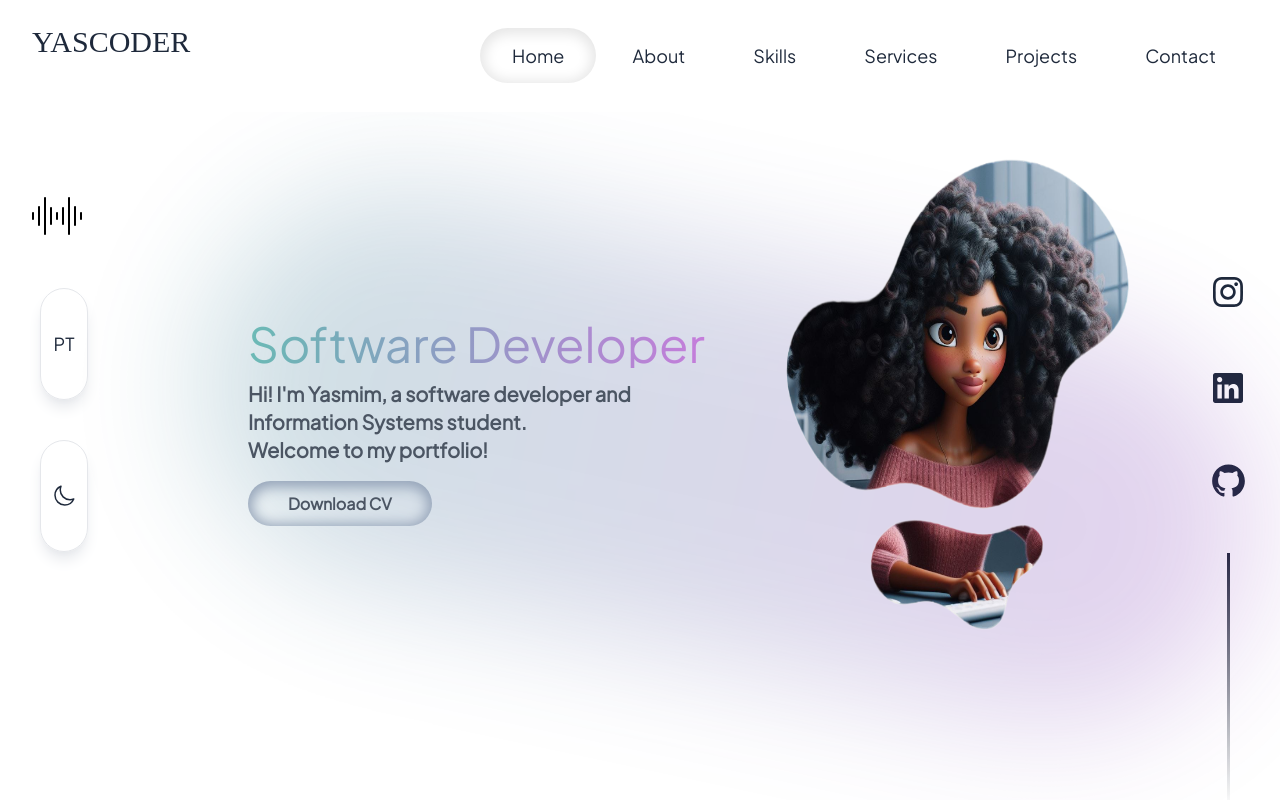
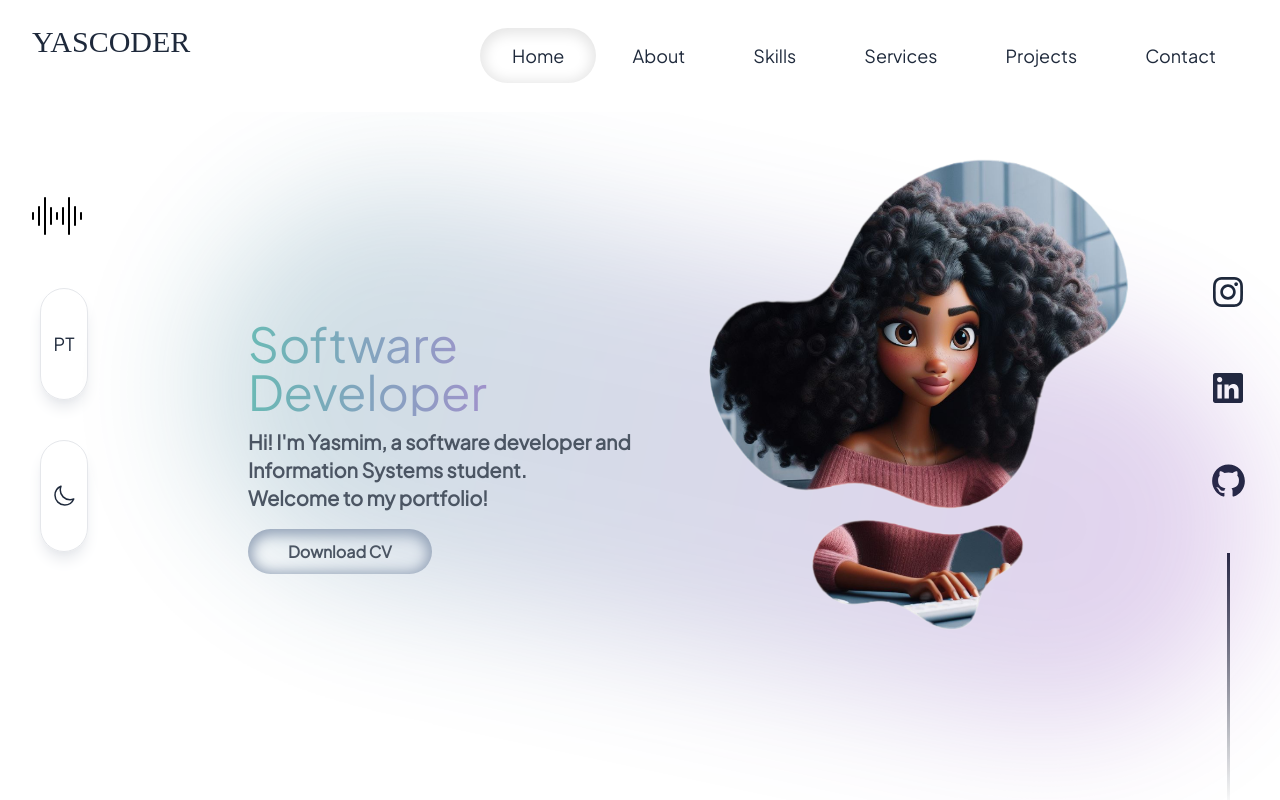
Before and after one commit to Penichezito/Portifolio-YASbarros, a React (Create React App) app: page / in a window 1280 px wide. Shown: the top 800 px of the page. Built offline with nearby package versions, Linux system fonts and the light colour scheme; a web font is replaced by a local one.

Commit message:
Ajustes na tradução

```diff
--- a/src/components/Home.js
+++ b/src/components/Home.js
@@ -128,7 +128,8 @@
                 <div className="z-10 flex flex-col-reverse md:flex-row gap-16 px-5 md:px-14">
                     <div className="md:my-36 mt-[-50px] md:mt-44 mb-0 text-center md:text-left md:ml-24">
                         <h1 className=" bg-clip-text text-transparent bg-gradient-to-r dark:from-teal-400 dark:to-fuchsia-600 from-teal-600 to-fuchsia-600 animate-pulse text-4xl  md:text-5xl mb-3">{t("Software Developer")}</h1>
-                        <p className="font-semibold dark:text-gray-400 text-gray-600 text-base md:text-xl w-full">{t("Sou a Yasmim e sou desenvolvedora de software e estudante de S.I.")}</p>
+                        <p className="font-semibold dark:text-gray-400 text-gray-600 text-base md:text-xl">{t("Oi! Eu sou a Yasmim, uma desenvolvedora de software")}</p>
+                        <p className="font-semibold dark:text-gray-400 text-gray-600 text-base md:text-xl">{t("e estudante de Sistemas de Informação.")}</p>
                         <p className="font-semibold dark:text-gray-400 text-gray-600 text-base md:text-xl mb-7">{t("Welcome to my portfolio!")}</p>
                         <a href={cv} target="_blank" className=" z-10 shadow-slate-400 dark:shadow-slate-400 font-semibold text-gray-600 dark:text-gray-400 shadow-inner-lg hover:shadow-inner-md rounded-full px-10 py-3">{t("Load CV")}</a>
                     </div>
--- a/src/i18n/locales/en/en.json
+++ b/src/i18n/locales/en/en.json
@@ -11,7 +11,8 @@
     "EN": "EN",
     "PT": "PT",
     "Software Developer": "Software Developer",
-    "Sou a Yasmim e sou desenvolvedora de software e estudante de S.I.": "Hi! I'm Yasmim, a software developer and Information Systems student.",
+    "Oi! Eu sou a Yasmim, uma desenvolvedora de software": "Hi! I'm Yasmim, a software developer and",
+    "e estudante de Sistemas de Informação.":" Information Systems student.",
     "Welcome to my portfolio!": "Welcome to my portfolio!",
     "Load CV": "Download CV",
 
--- a/src/i18n/locales/pt/pt.json
+++ b/src/i18n/locales/pt/pt.json
@@ -13,7 +13,8 @@
     "EN": "EN",
     "PT": "PT",
     "Software Developer": "Software Developer",
-    "Sou a Yasmim e sou desenvolvedora de software e estudante de S.I.": "Oi! Eu sou a Yasmim, uma desenvolvedora de software e estudante de Sistemas de Informação.",
+    "Oi! Eu sou a Yasmim, uma desenvolvedora de software": "Oi! Eu sou a Yasmim, uma desenvolvedora de software e",
+    "e estudante de Sistemas de Informação.": " estudante de Sistemas de Informação.",
     "Welcome to my portfolio!": "Seja bem-vindo ao meu portfólio!",
     "Load CV": "Download CV",
 
```
